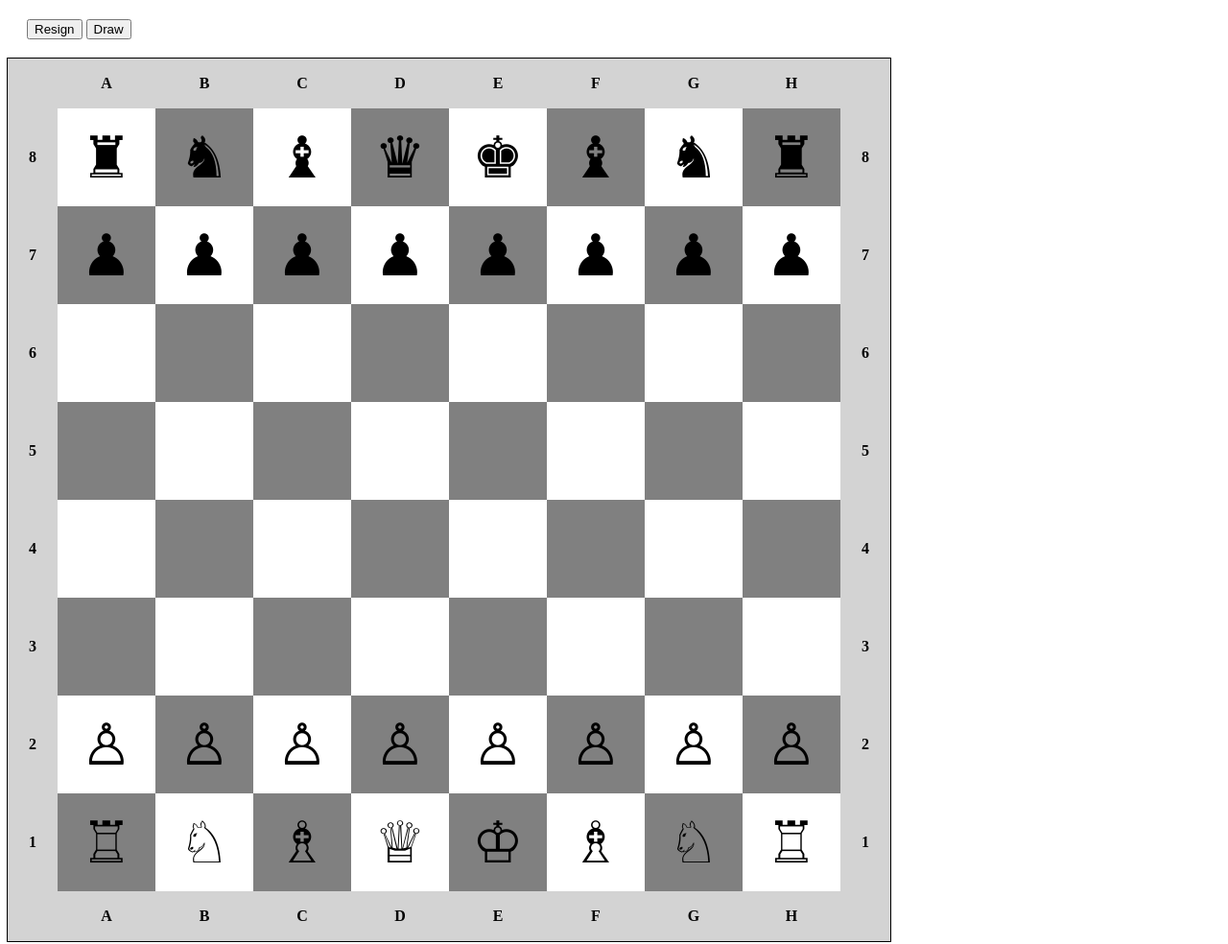
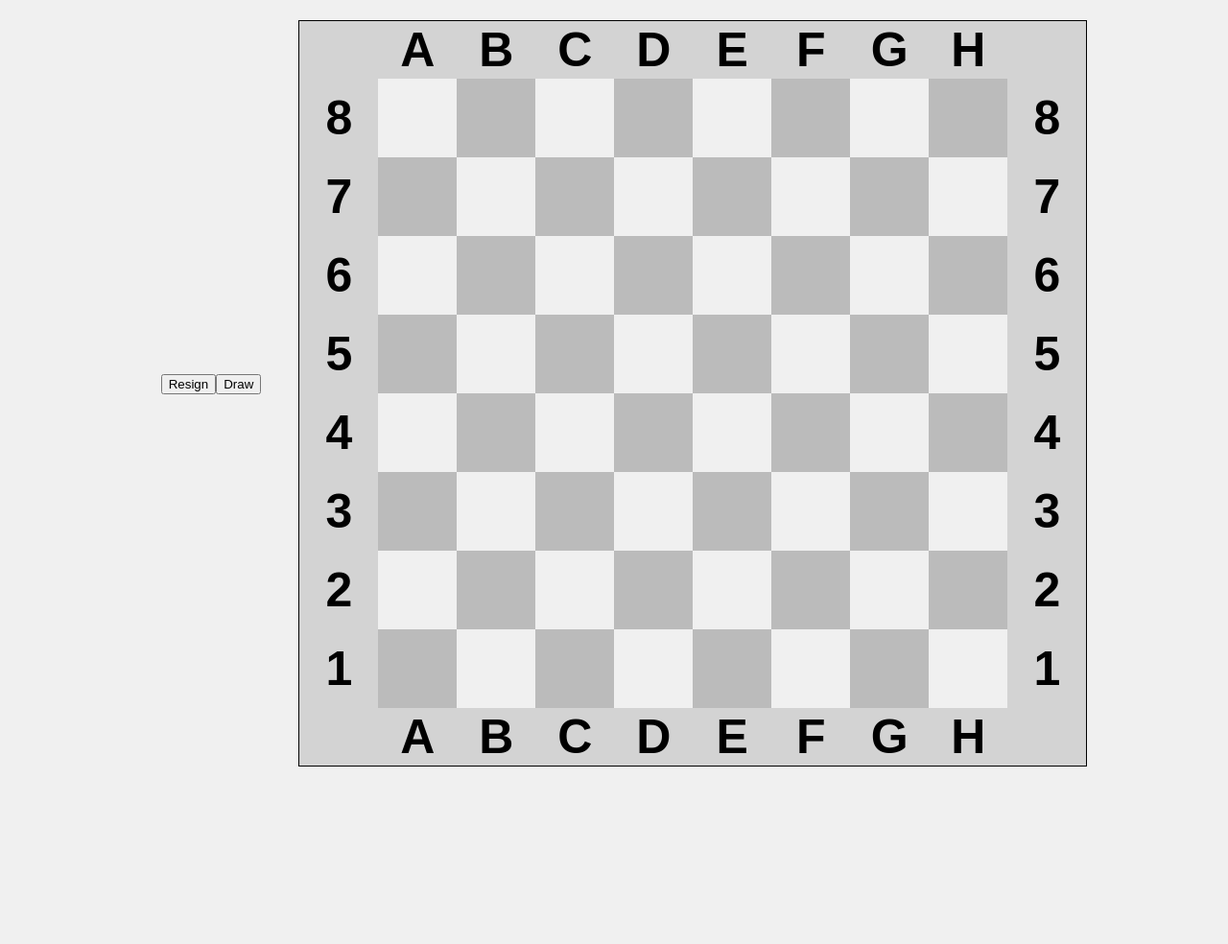
Before and after one commit to funsparktv-ai/nova-chess, a plain HTML site: page index.html in a window 1280 px wide. Shown: the whole page at 96% size. After the commit the page ends 800 px from the top, so only its background shows below. Drawn offline with nearby package versions, Linux system fonts and the light colour scheme.

Commit message:
Update index.html

```diff
--- a/index.html
+++ b/index.html
@@ -4,36 +4,78 @@
     <meta charset="UTF-8">
     <title>Chess Game</title>
     <style>
+        body {
+            font-family: Arial, sans-serif;
+            background-color: #f0f0f0;
+            display: flex;
+            justify-content: center;
+            align-items: center;
+            height: 100vh;
+            margin: 0;
+        }
+
         table {
             border-collapse: collapse;
             outline: 1px solid black;
+            margin-top: 20px;
         }
-        td {
-            width: 100px;
-            height: 100px;
+
+        th, td {
+            width: 80px;
+            height: 80px;
             text-align: center;
-            font-size: 60px;
+            font-size: 50px;
             cursor: pointer;
         }
+
         th {
             background: lightgray;
+            height: 40px;
         }
+
         tr:nth-child(even) td:nth-child(odd),
         tr:nth-child(odd) td:nth-child(even) {
-            background: gray;
+            background: #bbb;
         }
-        tr:first-child th, tr:last-child th {
-            height: 50px;
-        }
-        th:first-child, th:last-child {
-            width: 50px;
-        }
+
         .controls {
             margin: 20px;
+            display: flex;
+            justify-content: center;
+            align-items: center;
         }
+
         .status {
             margin: 10px;
             font-size: 20px;
+            text-align: center;
+        }
+
+        /* Piece styling */
+        .cell {
+            position: relative;
+        }
+
+        .cell[data-piece='w']::before {
+            content: attr(data-piece);
+            color: black; /* Black pieces for white side */
+        }
+
+        .cell[data-piece='b']::before {
+            content: attr(data-piece);
+            color: white; /* White pieces for black side */
+        }
+
+        /* Responsive adjustments */
+        @media (max-width: 600px) {
+            table {
+                font-size: 30px;
+            }
+
+            th, td {
+                width: 60px;
+                height: 60px;
+            }
         }
     </style>
     <!-- Include the chess.js library -->
@@ -60,26 +102,26 @@
         </tr>
         <tr>
             <th>8</th>
-            <td class="cell" data-pos="a8">&#9820;</td>
-            <td class="cell" data-pos="b8">&#9822;</td>
-            <td class="cell" data-pos="c8">&#9821;</td>
-            <td class="cell" data-pos="d8">&#9819;</td>
-            <td class="cell" data-pos="e8">&#9818;</td>
-            <td class="cell" data-pos="f8">&#9821;</td>
-            <td class="cell" data-pos="g8">&#9822;</td>
-            <td class="cell" data-pos="h8">&#9820;</td>
+            <td class="cell" data-pos="a8" data-piece="♜"></td>
+            <td class="cell" data-pos="b8" data-piece="♞"></td>
+            <td class="cell" data-pos="c8" data-piece="♝"></td>
+            <td class="cell" data-pos="d8" data-piece="♛"></td>
+            <td class="cell" data-pos="e8" data-piece="♚"></td>
+            <td class="cell" data-pos="f8" data-piece="♝"></td>
+            <td class="cell" data-pos="g8" data-piece="♞"></td>
+            <td class="cell" data-pos="h8" data-piece="♜"></td>
             <th>8</th>
         </tr>
         <tr>
             <th>7</th>
-            <td class="cell" data-pos="a7">&#9823;</td>
-            <td class="cell" data-pos="b7">&#9823;</td>
-            <td class="cell" data-pos="c7">&#9823;</td>
-            <td class="cell" data-pos="d7">&#9823;</td>
-            <td class="cell" data-pos="e7">&#9823;</td>
-            <td class="cell" data-pos="f7">&#9823;</td>
-            <td class="cell" data-pos="g7">&#9823;</td>
-            <td class="cell" data-pos="h7">&#9823;</td>
+            <td class="cell" data-pos="a7" data-piece="♟︎"></td>
+            <td class="cell" data-pos="b7" data-piece="♟︎"></td>
+            <td class="cell" data-pos="c7" data-piece="♟︎"></td>
+            <td class="cell" data-pos="d7" data-piece="♟︎"></td>
+            <td class="cell" data-pos="e7" data-piece="♟︎"></td>
+            <td class="cell" data-pos="f7" data-piece="♟︎"></td>
+            <td class="cell" data-pos="g7" data-piece="♟︎"></td>
+            <td class="cell" data-pos="h7" data-piece="♟︎"></td>
             <th>7</th>
         </tr>
         <tr>
@@ -132,26 +174,26 @@
         </tr>
         <tr>
             <th>2</th>
-            <td class="cell" data-pos="a2">&#9817;</td>
-            <td class="cell" data-pos="b2">&#9817;</td>
-            <td class="cell" data-pos="c2">&#9817;</td>
-            <td class="cell" data-pos="d2">&#9817;</td>
-            <td class="cell" data-pos="e2">&#9817;</td>
-            <td class="cell" data-pos="f2">&#9817;</td>
-            <td class="cell" data-pos="g2">&#9817;</td>
-            <td class="cell" data-pos="h2">&#9817;</td>
+            <td class="cell" data-pos="a2" data-piece="♙"></td>
+            <td class="cell" data-pos="b2" data-piece="♙"></td>
+            <td class="cell" data-pos="c2" data-piece="♙"></td>
+            <td class="cell" data-pos="d2" data-piece="♙"></td>
+            <td class="cell" data-pos="e2" data-piece="♙"></td>
+            <td class="cell" data-pos="f2" data-piece="♙"></td>
+            <td class="cell" data-pos="g2" data-piece="♙"></td>
+            <td class="cell" data-pos="h2" data-piece="♙"></td>
             <th>2</th>
         </tr>
         <tr>
             <th>1</th>
-            <td class="cell" data-pos="a1">&#9814;</td>
-            <td class="cell" data-pos="b1">&#9816;</td>
-            <td class="cell" data-pos="c1">&#9815;</td>
-            <td class="cell" data-pos="d1">&#9813;</td>
-            <td class="cell" data-pos="e1">&#9812;</td>
-            <td class="cell" data-pos="f1">&#9815;</td>
-            <td class="cell" data-pos="g1">&#9816;</td>
-            <td class="cell" data-pos="h1">&#9814;</td>
+            <td class="cell" data-pos="a1" data-piece="♖"></td>
+            <td class="cell" data-pos="b1" data-piece="♘"></td>
+            <td class="cell" data-pos="c1" data-piece="♗"></td>
+            <td class="cell" data-pos="d1" data-piece="♕"></td>
+            <td class="cell" data-pos="e1" data-piece="♔"></td>
+            <td class="cell" data-pos="f1" data-piece="♗"></td>
+            <td class="cell" data-pos="g1" data-piece="♘"></td>
+            <td class="cell" data-pos="h1" data-piece="♖"></td>
             <th>1</th>
         </tr>
         <tr>
@@ -170,52 +212,41 @@
 
     <script>
         const chess = new Chess();
-        let selectedCell = null;
         const statusElement = document.getElementById('status');
 
         document.querySelectorAll('.cell').forEach(cell => {
-            cell.addEventListener('click', () => {
-                if (selectedCell) {
-                    movePiece(selectedCell, cell);
-                    selectedCell = null;
-                } else if (cell.innerHTML) {
-                    selectedCell = cell;
-                    cell.style.backgroundColor = 'yellow';
-                }
-            });
+            cell.addEventListener('click', handleCellClick);
         });
 
-        document.getElementById('resign').addEventListener('click', () => {
-            const winner = chess.turn() === 'w' ? 'Black' : 'White';
-            alert(`${winner} wins by resignation.`);
-            resetGame();
-        });
+        document.getElementById('resign').addEventListener('click', resign);
+        document.getElementById('draw').addEventListener('click', draw);
 
-        document.getElementById('draw').addEventListener('click', () => {
-            alert('The game is a draw.');
-            resetGame();
-        });
-
-        function movePiece(fromCell, toCell) {
-            const fromPos = fromCell.getAttribute('data-pos');
-            const toPos = toCell.getAttribute('data-pos');
-            const move = chess.move({ from: fromPos, to: toPos });
-
-            if (move) {
-                toCell.innerHTML = fromCell.innerHTML;
-                fromCell.innerHTML = '';
-                fromCell.style.backgroundColor = '';
+        function handleCellClick(event) {
+            const from = event.target.getAttribute('data-pos');
+            const to = prompt('Enter move:');
+            const move = chess.move({from: from, to: to, promotion: 'q'});
+            if (move !== null) {
                 resetBoardColors();
                 updateStatus();
+            } else {
+                alert('Invalid move! Try again.');
+            }
+        }
 
-                // Handle pawn promotion
-                if (move.flags.includes('p')) {
-                    const piece = move.color === 'w' ? '&#9813;' : '&#9819;';
-                    toCell.innerHTML = piece;
-                }
-            } else {
-                fromCell.style.backgroundColor = '';
-                alert('Invalid move! Try again.');
+        function resign() {
+            const result = confirm('Are you sure you want to resign?');
+            if (result) {
+                alert(`Game over, ${chess.turn() === 'w' ? 'Black' : 'White'} wins by resignation.`);
+                chess.reset();
+                resetBoard();
+                updateStatus();
+            }
+        }
+
+        function draw() {
+            const result = confirm('Do you want to offer a draw?');
+            if (result) {
+                alert('Draw offered.');
             }
         }
 
@@ -274,7 +305,9 @@
                         const color = char === char.toUpperCase() ? 'w' : 'b';
                         const piece = pieces[char.toLowerCase()];
                         const cell = document.querySelector(`.cell[data-pos="${String.fromCharCode(97 + colIndex)}${8 - rowIndex}"]`);
-                        if (cell) cell.innerHTML = piece;
+                        if (cell) {
+                            cell.setAttribute('data-piece', piece); // Set data-piece attribute for styling
+                        }
                         colIndex++;
                     }
                 });
```
